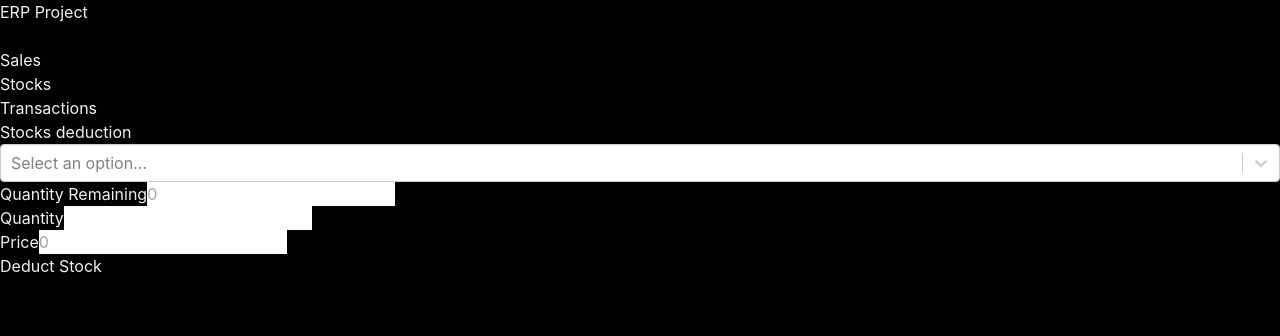
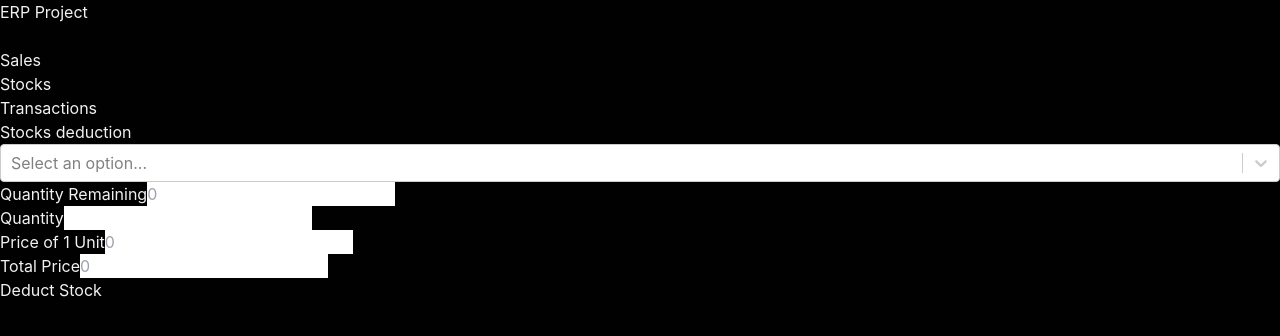
Before and after one commit to navinAce/ERP_stocks_management, a React (Vite) app in the folder Client/: page / in a window 1280 px wide. Shown: the top 336 px of the page. Built offline with nearby package versions, Linux system fonts and the light colour scheme; no server answers.

Commit message:
db changes

```diff
--- a/Client/src/component/AddStocksPage.jsx
+++ b/Client/src/component/AddStocksPage.jsx
@@ -12,14 +12,14 @@ function AddStocks() {
   const [showQuantityInput, setShowQuantityInput] = useState(false);
   const [quantity, setQuantity] = useState("");
 
-  //const addDevelopmentURL="/api/add"
-  const addProductionURL="http://localhost:8000/add"
+  const addDevelopmentURL="/api/add"
+  //const addProductionURL="http://localhost:8000/add"
 
-  // const getStocksDevelopmentURL="/api/getStocks"
-  const getStocksProductionURL="http://localhost:8000/getStocks"
+   const getStocksDevelopmentURL="/api/getStocks"
+  //const getStocksProductionURL="http://localhost:8000/getStocks"
 
-  //const addQuantityDevelopmentURL="/api/addQuantity"
-  const addQuantityProductionURL="http://localhost:8000/addQuantity"
+  const addQuantityDevelopmentURL="/api/addQuantity"
+  //const addQuantityProductionURL="http://localhost:8000/addQuantity"
 
 
 
@@ -41,7 +41,7 @@ function AddStocks() {
 
   const AddStockData = useCallback(async (data) => {
     try {
-      await axios.post(addProductionURL, data).then((response) => {
+      await axios.post(addDevelopmentURL, data).then((response) => {
         console.log("Stocks added successfully:", response.data);
       });
     } catch (error) {
@@ -62,7 +62,7 @@ function AddStocks() {
 
   const fetchStocks = async () => {
     try {
-      await axios.get(getStocksProductionURL).then((response) => {
+      await axios.get(getStocksDevelopmentURL).then((response) => {
         setStocks(response.data);
       });
     } catch (error) {
@@ -93,7 +93,7 @@ function AddStocks() {
       return;
     }
     await axios
-      .post(addQuantityProductionURL, { selectedStocks, quantity })
+      .post(addQuantityDevelopmentURL, { selectedStocks, quantity })
       .then((response) => {
         console.log("Stock quantity added successfully:", response.data);
       });
--- a/Client/src/component/AllTranscationsPage.jsx
+++ b/Client/src/component/AllTranscationsPage.jsx
@@ -9,12 +9,12 @@ function AllTranscations() {
   const [totalAddPrice, setTotalAddPrice] = useState(0);
   const [totalDeductPrice, setTotalDeductPrice] = useState(0);
 
-  //const developmentURL="/api/getTransactions"
-  const productionURL="http://localhost:8000/getTransactions"
+  const developmentURL="/api/getTransactions"
+  //const productionURL="http://localhost:8000/getTransactions"
 
   const fetchStocksTransaction = useCallback(async () => {
     await axios
-      .get(productionURL)
+      .get(developmentURL)
       .then((response) => {
         setStocks(response.data);
         setFilteredStocks(response.data);
--- a/Client/src/component/SalesPage.jsx
+++ b/Client/src/component/SalesPage.jsx
@@ -7,18 +7,19 @@ function Sales() {
   const [stocks, setStocks] = useState([]);
   const [quantityRemaining, setQuantityRemaining] = useState(0);
   const [price, setPrice] = useState(0);
+  const [totalPrice, setTotalPrice] = useState(0);
   const quantityRef = useRef(null);
 
-  //const getDeductionDevelopmentURL="/api/getDeductionDetails"
-  const getDeductionProductionURL="http://localhost:8000/getDeductionDetails"
+  const getDeductionDevelopmentURL="/api/getDeductionDetails"
+  // const getDeductionProductionURL="http://localhost:8000/getDeductionDetails"
 
-  //const deductStockDevelopmentURL="/api/deductStock"
-  const deductStockProductionURL="http://localhost:8000/deductStock"
+  const deductStockDevelopmentURL="/api/deductStock"
+  //const deductStockProductionURL="http://localhost:8000/deductStock"
 
 
   const fetchStocks = async () => {
     try {
-      await axios.get(getDeductionProductionURL).then((response) => {
+      await axios.get(getDeductionDevelopmentURL).then((response) => {
         setStocks(response.data);
       });
     } catch (error) {
@@ -33,8 +34,8 @@ function Sales() {
         value: stock.name,
         label: stock.name,
         stock_id: stock.id,
-        current_quantity: stock.current_quantity,
-        selling_price: stock.selling_price,
+        current_quantity: Number(stock.current_quantity),
+        selling_price: Number(stock.selling_price),
       }))
     );
   }, [stocks]);
@@ -43,11 +44,17 @@ function Sales() {
     setSelectedOption(selected);
     setQuantityRemaining(selected.current_quantity);
     setPrice(selected.selling_price);
+    setTotalPrice(0)
+    quantityRef.current.value = "";
   };
 
+  const handleQuantityChange = () => {
+    let quantity = Number(quantityRef.current.value);
+    setTotalPrice(quantity * price);
+  }
+
   const handleDeductStockClick = async () => {
-    const quantity = quantityRef.current.value;
-
+    const quantity = Number(quantityRef.current.value);
   if (quantity > quantityRemaining) {
     alert("Quantity exceeds remaining stock!");
     return;
@@ -60,7 +67,7 @@ function Sales() {
     };
     console.log("Data:", data);
     try {
-        await axios.post(deductStockProductionURL, data)
+        await axios.post(deductStockDevelopmentURL, data)
         .then((response) => {
             console.log("Stocks deducted successfully:", response.data);
           });
@@ -75,6 +82,7 @@ function Sales() {
   const resetAll = () => {
     setQuantityRemaining(0);
     setPrice(0);
+    setTotalPrice(0);
     quantityRef.current.value = "";
     setSelectedOption(null);
   }
@@ -84,7 +92,7 @@ function Sales() {
   }, []);
 
   return (
-    <div className="m-4 grid grid-cols-1 sm:grid-cols-4 gap-4">
+    <div className="m-4 grid grid-cols-1 md:grid-cols-5 gap-4">
       <div>
         <label htmlFor="stockSelection" className="sm:text-base text-sm ">
           Stocks deduction
@@ -121,19 +129,34 @@ function Sales() {
           id="quantity"
           className="p-2 border-2 border-gray-400 rounded-md text-black bg-white w-full text-sm h-10"
           ref={quantityRef}
+          onChange={handleQuantityChange}
+          min="1"
           required
         />
       </div>
       <div>
-        <label htmlFor="price" className="sm:text-base text-sm">
-          Price
+        <label htmlFor="price1" className="sm:text-base text-sm">
+          Price of 1 Unit
         </label>
         <input
           type="number"
-          id="price"
+          id="price1"
           className="p-2 border-2 border-gray-400 rounded-md text-black bg-white w-full text-sm h-10"
           value={price || ""}
           placeholder={price || "0"}
+          readOnly
+        />
+      </div>
+      <div>
+        <label htmlFor="price2" className="sm:text-base text-sm">
+          Total Price
+        </label>
+        <input
+          type="number"
+          id="price2"
+          className="p-2 border-2 border-gray-400 rounded-md text-black bg-white w-full text-sm h-10"
+          value={totalPrice || ""}
+          placeholder={totalPrice || "0"}
           readOnly
         />
       </div>
```
